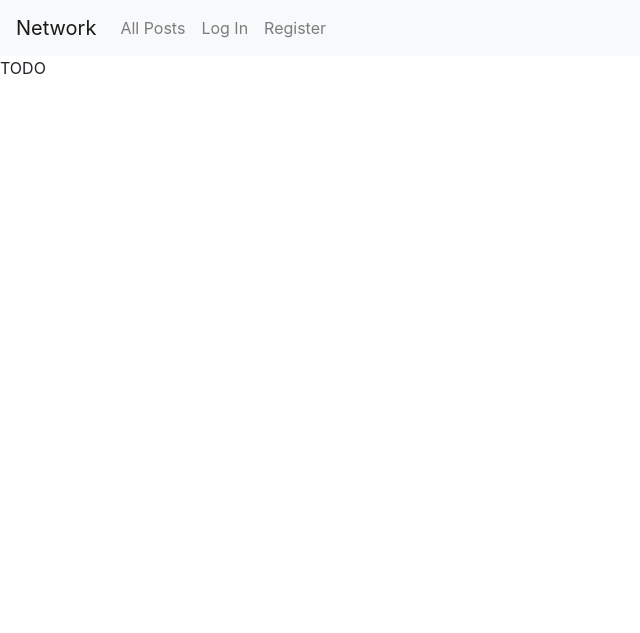
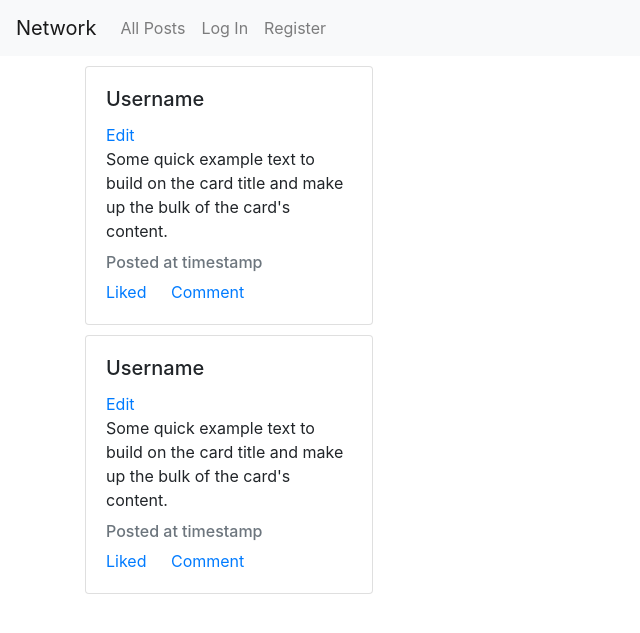
Before and after one commit to Polomeo/network, a Django app: page / in a window 1280 px wide. Shown: the top 633 px of the page, without its empty margins (0-640 px from the left). Run offline with Django 3.2, Linux system fonts and the light colour scheme; some libraries are stand-ins or nearby versions.

Commit message:
Basic style and HTML for post

```diff
--- /dev/null
+++ b/network/static/network/network.js
@@ -0,0 +1,14 @@
+document.addEventListener('DOMContentLoaded', function () {
+    // Page sections button listeners
+    // [TODO]
+
+
+    // Load the lastest 10 posts
+    load_posts();
+
+});
+
+function load_posts(user) {
+
+    // if no user is sent, load all post
+}
--- a/network/static/network/styles.css
+++ b/network/static/network/styles.css
@@ -0,0 +1,3 @@
+.post {
+    margin-top: 5px;
+}
--- a/network/templates/network/index.html
+++ b/network/templates/network/index.html
@@ -1,5 +1,47 @@
 {% extends "network/layout.html" %}
+{% load static %}
 
 {% block body %}
-    TODO
+<div id="posts-view">
+    <div class="container">
+        <div class="row">
+            <div class="col-6">
+                <!-- Post -->
+                <div class="card" style="width: 18rem; margin-top: 10px;">
+                    <div class="card-body">
+                        <h5 class="card-title">Username</h5>
+                        <a href="#" class="card-link">Edit</a>
+                        <p class="card-text">Some quick example text to build on the card title and make up the bulk of
+                            the card's
+                            content.</p>
+                        <h6 class="card-subtitle mb-2 text-muted">Posted at timestamp</h6>
+                        <a href="#" class="card-link">Liked</a>
+                        <a href="#" class="card-link">Comment</a>
+                    </div>
+                </div>
+                <!-- /Post -->
+                <!-- Post -->
+                <div class="card" style="width: 18rem; margin-top: 10px;">
+                    <div class="card-body">
+                        <h5 class="card-title">Username</h5>
+                        <a href="#" class="card-link">Edit</a>
+                        <p class="card-text">Some quick example text to build on the card title and make up the bulk of
+                            the card's
+                            content.</p>
+                        <h6 class="card-subtitle mb-2 text-muted">Posted at timestamp</h6>
+                        <a href="#" class="card-link">Liked</a>
+                        <a href="#" class="card-link">Comment</a>
+                    </div>
+                </div>
+                <!-- /Post -->
+            </div>
+        </div>
+    </div>
+
+
+</div>
 {% endblock %}
+
+{% block script %}
+<script src="{% static 'network/network.js' %}"></script>
+{% endblock %}
--- a/network/templates/network/layout.html
+++ b/network/templates/network/layout.html
@@ -2,11 +2,16 @@
 
 <!DOCTYPE html>
 <html lang="en">
+
 <head>
     <title>{% block title %}Social Network{% endblock %}</title>
-        <link rel="stylesheet" href="https://stackpath.bootstrapcdn.com/bootstrap/4.4.1/css/bootstrap.min.css" integrity="sha384-Vkoo8x4CGsO3+Hhxv8T/Q5PaXtkKtu6ug5TOeNV6gBiFeWPGFN9MuhOf23Q9Ifjh" crossorigin="anonymous">
+    <link rel="stylesheet" href="https://stackpath.bootstrapcdn.com/bootstrap/4.4.1/css/bootstrap.min.css"
+        integrity="sha384-Vkoo8x4CGsO3+Hhxv8T/Q5PaXtkKtu6ug5TOeNV6gBiFeWPGFN9MuhOf23Q9Ifjh" crossorigin="anonymous">
     <link href="{% static 'network/styles.css' %}" rel="stylesheet">
+    {% block script %}
+    {% endblock %}
 </head>
+
 <body>
 
     <nav class="navbar navbar-expand-lg navbar-light bg-light">
@@ -46,4 +51,5 @@
         {% endblock %}
     </div>
 </body>
+
 </html>
```
Lines whose indentation alone changed are shown as unchanged.
